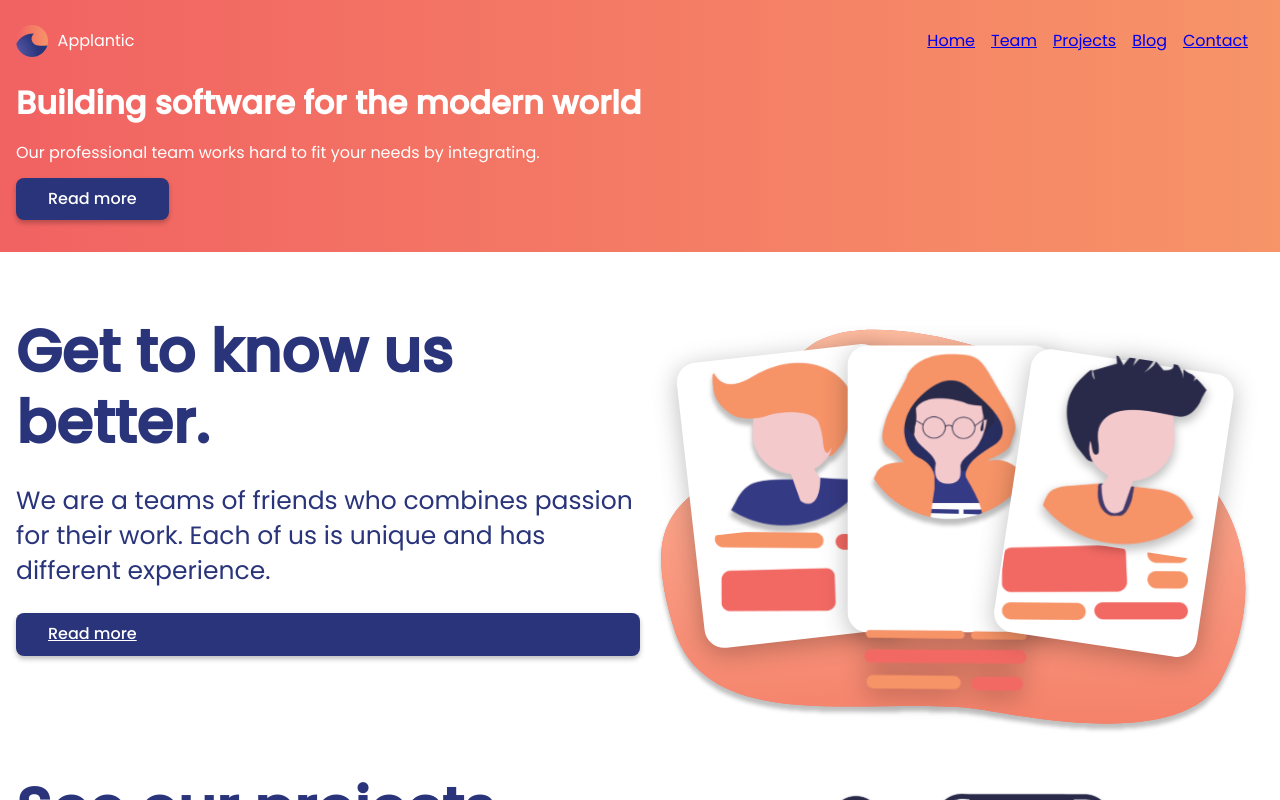
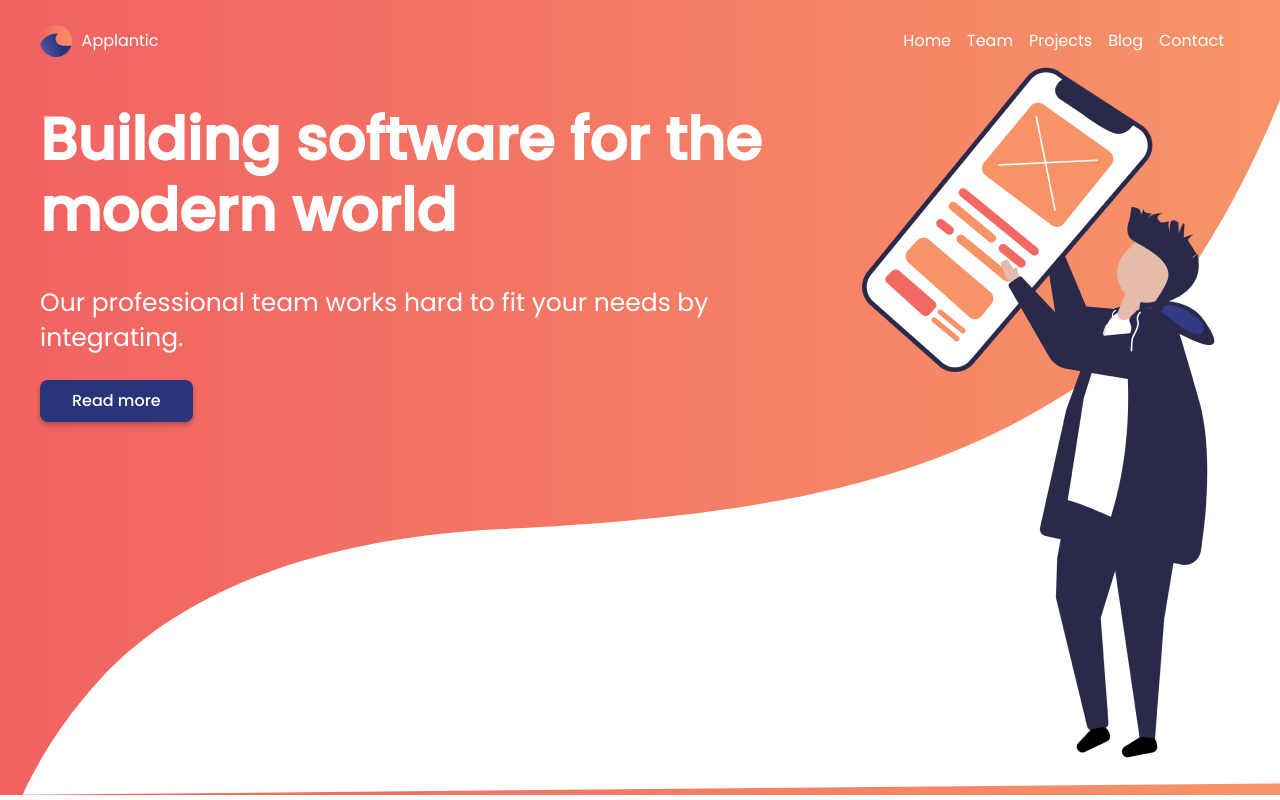
Before and after one commit to applantic/homepage, a React (Create React App) app: page / in a window 1280 px wide. Shown: the top 800 px of the page. Built offline with nearby package versions, Linux system fonts and the light colour scheme.

Commit message:
feat(Hero): add matt person and some styles

```diff
--- a/src/components/Button.jsx
+++ b/src/components/Button.jsx
@@ -5,7 +5,6 @@ import { transparentize } from "polished";
 const buttonStyles = css`
   color: ${({ theme }) => theme.colors.white};
   padding: ${space(1.5)} ${space(4)};
-  display: block;
   border: none;
   border-radius: ${space()};
   font-weight: 500;
--- a/src/sections/Header.jsx
+++ b/src/sections/Header.jsx
@@ -1,10 +1,11 @@
 import React from "react";
 import styled from "styled-components";
+import { media, space } from "../styles/helpers";
+import { breakpoints } from "../styles/variables";
 import logoPath from "../assets/logo.svg";
 import Navigation from "../components/Navigation";
-import { space } from "../styles/helpers";
 
-const HeaderContainer = styled.header`
+const HeaderSection = styled.header`
   display: flex;
   justify-content: space-between;
   align-items: center;
@@ -14,9 +15,29 @@ const HeaderContainer = styled.header`
   color: ${({ theme }) => theme.colors.white};
 `;
 
+const HeaderContainer = styled.div`
+  display: flex;
+  margin: auto;
+  flex-grow: 1;
+  z-index: 100;
+  ${media.greaterThan('desktop')`
+    max-width: ${breakpoints.desktop}px;
+  `}
+  ${media.between('tablet', 'desktop')`
+    max-width: ${breakpoints.desktop}px;
+  `}
+  ${media.between('mobile', 'tablet')`
+    max-width: ${breakpoints.tablet}px;
+  `}
+  ${media.lessThan('mobile')`
+    max-width: ${breakpoints.mobile}px;
+  `}
+`;
+
 const LogoContainer = styled.div`
   display: flex;
   align-items: center;
+  margin-right: auto;
   color: ${({ theme }) => theme.colors.white};
 `;
 
@@ -25,10 +46,12 @@ const Logo = styled.img`
 `;
 
 export default () => (
+  <HeaderSection>
     <HeaderContainer>
       <LogoContainer>
         <Logo src={logoPath} alt="Logo" /> Applantic
       </LogoContainer>
       <Navigation />
     </HeaderContainer>
+  </HeaderSection>
 );
--- a/src/sections/Hero.jsx
+++ b/src/sections/Hero.jsx
@@ -1,18 +1,66 @@
 import React from "react";
 import styled from "styled-components";
-import { space } from "../styles/helpers";
+import { media, space } from "../styles/helpers";
+import { breakpoints } from "../styles/variables";
 import { ButtonPrimary } from "../components/Button";
+import matt from "../assets/matt.png"
+import whiteBg from "../assets/bg-white.svg"
 
-const HeroContainer = styled.section`
+const HeroSection = styled.section`
   background: ${({ theme }) => theme.primaryGradient};
   color: ${({ theme }) => theme.colors.white};
   padding: ${space(8)} ${space(2)} ${space(4)};
+  position: relative;
+`;
+
+const WhiteOverlay = styled.img`
+  position: absolute;
+  bottom 0;
+  width: 100vw;
+`;
+
+const HeroContainer = styled.div`
+  display: flex;
+  margin: auto;
+  ${media.greaterThan('desktop')`
+    max-width: ${breakpoints.desktop}px;
+  `}
+  ${media.between('tablet', 'desktop')`
+    max-width: ${breakpoints.desktop}px;
+  `}
+  ${media.between('mobile', 'tablet')`
+    max-width: ${breakpoints.tablet}px;
+  `}
+  ${media.lessThan('mobile')`
+    max-width: ${breakpoints.mobile}px;
+  `}
+`;
+
+const Header = styled.h1`
+  font-weight: bold;
+  font-size: 59px;
+  line-height: 71px;
+`
+
+const Paragraph = styled.p`
+  font-size: 25px;
+  line-height: 35px;
+`
+
+const Image = styled.img`
+  z-index: 100;
 `;
 
 export default () => (
-  <HeroContainer>
-    <h1>Building software for the modern world</h1>
-    <p>Our professional team works hard to fit your needs by integrating.</p>
-    <ButtonPrimary>Read more</ButtonPrimary>
-  </HeroContainer>
+  <HeroSection>
+    <HeroContainer>
+      <div>
+        <Header>Building software for the modern world</Header>
+        <Paragraph>Our professional team works hard to fit your needs by integrating.</Paragraph>
+        <ButtonPrimary>Read more</ButtonPrimary>
+      </div>
+      <Image src={matt} />
+    </HeroContainer>
+    <WhiteOverlay src={whiteBg} />
+  </HeroSection>
 );
--- a/src/sections/Main.jsx
+++ b/src/sections/Main.jsx
@@ -9,7 +9,19 @@ import projectsImage from "../assets/Projects.svg";
 import blogImage from "../assets/Blog.svg"
 
 const MainContainer = styled.section`
-  width: ${breakpoints.desktop};
+  ${media.greaterThan('desktop')`
+    max-width: ${breakpoints.desktop}px;
+  `}
+  ${media.between('tablet', 'desktop')`
+    max-width: ${breakpoints.desktop}px;
+  `}
+  ${media.between('mobile', 'tablet')`
+    max-width: ${breakpoints.tablet}px;
+  `}
+  ${media.lessThan('mobile')`
+    max-width: ${breakpoints.mobile}px;
+  `}
+  margin: auto
   padding: ${space(8)} ${space(2)} ${space(4)};
 `;
 
@@ -51,21 +63,21 @@ const Paragraph = styled.p`
 
 const SECTION_INFO = [
   {
-    id: '#team',
+    id: 'team',
     header: 'Get to know us better.',
     info: 'We are a teams of friends who combines passion for their work. Each of us is unique and has different experience.',
     link: '/asd',
     image: teamImage
   },
   {
-    id: '#project',
+    id: 'projects',
     header: 'See our projects.',
     info: 'We create with passion, we approach each project creatively. We focus on making a  functional and looking good product.',
     link: '/asd',
     image: projectsImage
   },
   {
-    id: '#blog',
+    id: 'blog',
     header: `We're writing a blog!`,
     info: 'We have a blog where you can read about the curiosities from our industry and you will learn a bit more about what we do!',
     link: '/asd',
--- a/src/styles/global.js
+++ b/src/styles/global.js
@@ -26,4 +26,10 @@ export const GlobalStyle = createGlobalStyle`
       "Helvetica Neue",
       sans-serif;
   }
+
+  a { color: white; text-decoration: none; }
+  a:link { color: white } /* unvisited links */
+  a:visited { color: white } /* visited links */
+  a:hover { color: white; text-decoration: underline; } /* user hovers */
+  a:active { color: white }
 `;
```
Also changed, not shown: src/assets/bg-white.svg (added), src/assets/matt.png (added). Lines whose indentation alone changed are shown as unchanged.
